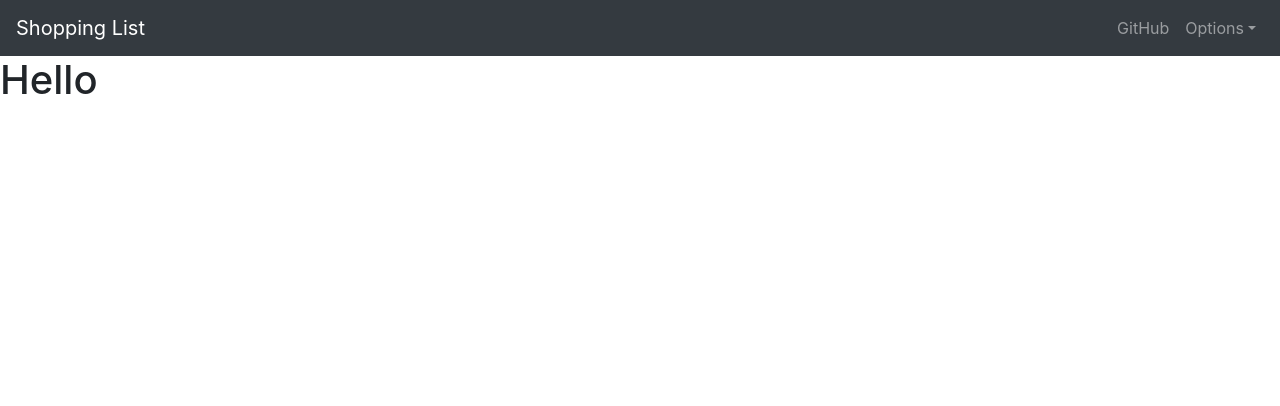
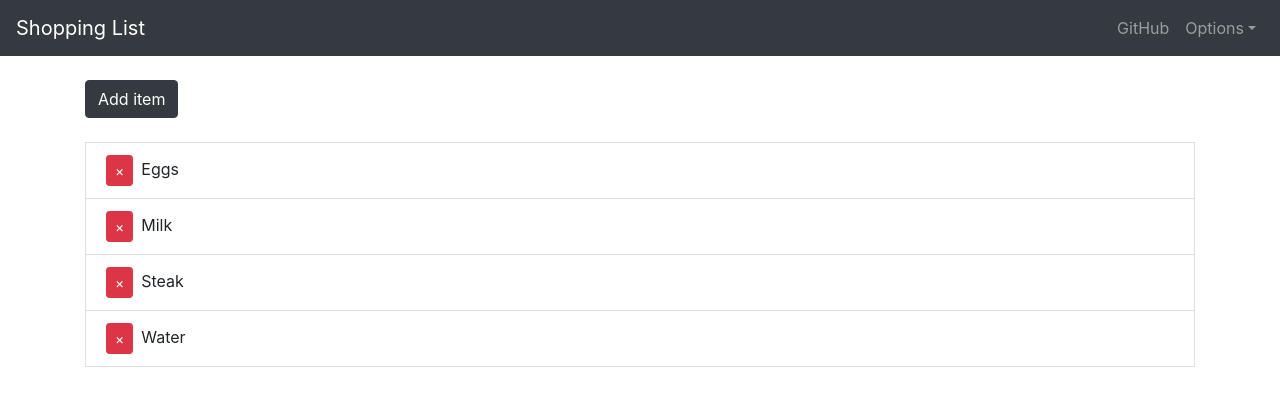
Before and after one commit to Anastulimat/mern-shopping-list, a React (Create React App) app in the folder client/: page / in a window 1280 px wide. Shown: the top 406 px of the page. Built offline with nearby package versions, Linux system fonts and the light colour scheme.

Commit message:
front/feat: display static shopping list & add trasition on items

```diff
--- a/client/src/App.css
+++ b/client/src/App.css
@@ -0,0 +1,22 @@
+.remove-btn {
+    margin-right: 0.5rem;
+}
+
+/* Transition */
+.fade-enter {
+    opacity: 0.01;
+}
+
+.fade-enter-active {
+    opacity: 1;
+    transition: opacity 1000ms ease-in;
+}
+
+.fade-exit {
+    opacity: 1;
+}
+
+.fade-exit-active {
+    opacity: 0.01;
+    transition: opacity 1000ms ease-in;
+}
--- a/client/src/App.js
+++ b/client/src/App.js
@@ -1,15 +1,17 @@
 import React, {Component} from "react";
+import AppNavBar from "./components/AppNavBar";
+import ShoppingList from "./components/ShoppingList";
 
 import 'bootstrap/dist/css/bootstrap.min.css';
 import './App.css';
-import AppNavBar from "./components/AppNavBar";
+
 
 class App extends Component {
     render() {
         return (
             <div className="App">
                 <AppNavBar />
-                <h1>Hello</h1>
+                <ShoppingList />
             </div>
         );
     }
--- /dev/null
+++ b/client/src/components/ShoppingList.js
@@ -0,0 +1,66 @@
+import React, {Component} from "react";
+import {Container, ListGroup, ListGroupItem, Button} from "reactstrap";
+import {CSSTransition, TransitionGroup} from "react-transition-group";
+import { v4 as uuidv4 } from 'uuid';
+
+class ShoppingList extends Component {
+    constructor(props) {
+        super(props);
+        this.state = {
+            items: [
+                {id: uuidv4(), name: 'Eggs'},
+                {id: uuidv4(), name: 'Milk'},
+                {id: uuidv4(), name: 'Steak'},
+                {id: uuidv4(), name: 'Water'},
+            ],
+        }
+    }
+
+    render() {
+        const {items} = this.state;
+        return (
+            <Container>
+                <Button
+                    color={"dark"}
+                    className={"mt-4 mb-4"}
+                    onClick={() => {
+                        const name = prompt('Enter Item');
+                        if(name) {
+                            this.setState(state => ({
+                                items: [...state.items, {id: uuidv4(), name: name}]
+                            }));
+                        }
+                    }}
+                >
+                    Add item
+                </Button>
+
+                <ListGroup>
+                    <TransitionGroup className="shopping-list">
+                        {items.map(({id, name}) => (
+                            <CSSTransition key={id} timeout={500} classNames="fade">
+                                <ListGroupItem>
+                                    <Button
+                                        className="remove-btn"
+                                        color="danger"
+                                        size={"sm"}
+                                        onClick={() => {
+                                            this.setState(state => ({
+                                                items: state.items.filter(item => item.id !== id)
+                                            }));
+                                        }}
+                                    >
+                                        &times;
+                                    </Button>
+                                    {name}
+                                </ListGroupItem>
+                            </CSSTransition>
+                        ))}
+                    </TransitionGroup>
+                </ListGroup>
+            </Container>
+        );
+    }
+}
+
+export default ShoppingList;
```
